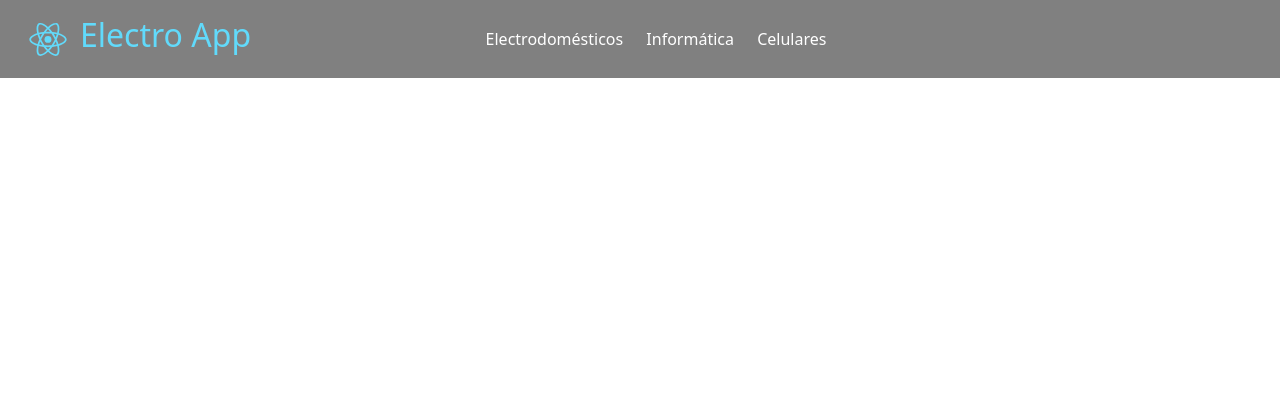
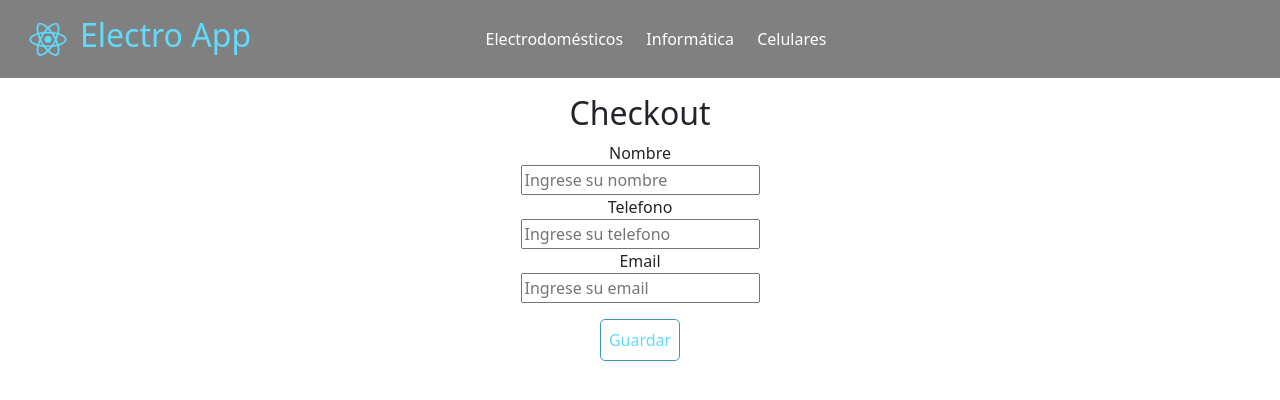
Before and after one commit to NachoJ12/ecommerce-app, a React (Create React App) app: page /checkout in a window 1280 px wide. Shown: the top 400 px of the page. Built offline with nearby package versions, Linux system fonts and the light colour scheme.

Commit message:
I created Checkout and OrderForm component with Firestore connection for save orders. Fixed 'terminar mi compra' button in Cart component

```diff
--- a/src/App.js
+++ b/src/App.js
@@ -5,6 +5,7 @@ import NavBar from './components/NavBar/NavBar';
 import { BrowserRouter, Route, Routes } from 'react-router-dom';
 import CartContextProvider from './context/CartContext';
 import Cart from './components/Cart/Cart';
+import { Checkout } from './components/Checkout/Checkout';
 
 function App() {
   return (
@@ -23,6 +24,7 @@ function App() {
               element={<ItemListContainer />}
             />
             <Route path="/cart" element={<Cart />} />
+            <Route path="/checkout" element={<Checkout />} />
           </Routes>
         </CartContextProvider>
       </BrowserRouter>
--- a/src/components/Cart/Cart.js
+++ b/src/components/Cart/Cart.js
@@ -58,7 +58,9 @@ const Cart = () => {
           <div>
             <p>Subtotal: ${resultContext.totalPrice}</p>
             <p>Total: ${resultContext.totalPrice}</p>
-            <button className={style.btnInCart}>Iniciar compra</button>
+            <Link to="/checkout">
+              <button className={style.btnInCart}>Iniciar compra</button>
+            </Link>
           </div>
         </div>
       )}
--- /dev/null
+++ b/src/components/Checkout/Checkout.jsx
@@ -0,0 +1,75 @@
+import React, { useState } from 'react';
+import { db } from '../../config/firebase';
+import { collection, addDoc, serverTimestamp } from 'firebase/firestore';
+import OrderForm from '../Form/OrderForm';
+import { useContext } from 'react';
+import { cartContext } from '../../context/CartContext';
+
+export const Checkout = () => {
+  const [userData, setUserData] = useState({
+    name: '',
+    phone: '',
+    email: '',
+  });
+  const [orderId, setOrderId] = useState('');
+
+  const resultContext = useContext(cartContext);
+
+  let cartCheckout = [];
+  resultContext.carrito.forEach((element) => {
+    cartCheckout.push({
+      id: element.id,
+      title: element.title,
+      price: element.price,
+      quantity: element.quantity,
+    });
+  });
+  console.log(cartCheckout);
+
+  const handleChange = (e) => {
+    const { name, value } = e.target;
+    setUserData({ ...userData, [name]: value });
+  };
+
+  const handleSubmit = (e) => {
+    e.preventDefault();
+
+    const orderData = {
+      buyer: {
+        name: userData.name,
+        phone: userData.phone,
+        email: userData.email,
+      },
+      items: cartCheckout,
+      total: resultContext.totalPrice,
+      date: serverTimestamp(),
+    };
+
+    const collectionOrders = collection(db, 'orders');
+    addDoc(collectionOrders, orderData)
+      .then((response) => {
+        setOrderId(response.id);
+        resultContext.clear();
+      })
+      .catch((error) => {
+        console.log(error);
+      });
+  };
+
+  return (
+    <>
+      {orderId !== '' ? (
+        <h1>Gracias por tu compra, tu número de envío es: {orderId}</h1>
+      ) : (
+        <>
+          <h2>Checkout</h2>
+          <OrderForm
+            handleChange={handleChange}
+            userData={userData}
+            handleSubmit={handleSubmit}
+          />
+        </>
+      )}
+    </>
+  );
+};
--- /dev/null
+++ b/src/components/Form/OrderForm.jsx
@@ -0,0 +1,48 @@
+import React from 'react';
+import style from './OrderForm.module.css';
+
+const OrderForm = ({ handleChange, userData, handleSubmit, handleBuy }) => {
+  return (
+    <form onSubmit={handleSubmit}>
+      <div>
+        <label>Nombre</label>
+        <br />
+        <input
+          type="text"
+          placeholder="Ingrese su nombre"
+          name="name"
+          onChange={handleChange}
+          value={userData.name}
+          required
+        ></input>
+      </div>
+      <div>
+        <label>Telefono</label>
+        <br />
+        <input
+          type="number"
+          placeholder="Ingrese su telefono"
+          name="phone"
+          onChange={handleChange}
+          value={userData.phone}
+          required
+        ></input>
+      </div>
+      <div>
+        <label>Email</label>
+        <br />
+        <input
+          type="email"
+          placeholder="Ingrese su email"
+          name="email"
+          onChange={handleChange}
+          value={userData.email}
+          required
+        ></input>
+      </div>
+      <button className={style.saveBtn}>Guardar</button>
+    </form>
+  );
+};
+
+export default OrderForm;
--- /dev/null
+++ b/src/components/Form/OrderForm.module.css
@@ -0,0 +1,19 @@
+.saveBtn {
+  padding: 0.5rem;
+  border: 1px solid #389bb6;
+  border-radius: 5px;
+  margin-top: 1rem;
+  transition: color ease 500ms;
+  transition: background-color ease 500ms;
+}
+
+.saveBtn:hover {
+  background-color: dodgerblue;
+  color: #ffffff;
+  transition: color ease 1000ms;
+  transition: background-color ease 1000ms;
+}
+
+.saveBtn:active {
+  box-shadow: 0 0.1rem 0.8rem rgb(67, 118, 167);
+}
--- a/src/components/ItemDetail/ItemDetail.js
+++ b/src/components/ItemDetail/ItemDetail.js
@@ -35,6 +35,7 @@ const ItemDetail = ({ id, title, description, pictureUrl, price, stock }) => {
             {amount < 1 ? (
               <ItemCount stock={stock} initial={1} onAdd={onAdd} />
             ) : (
+              <div>
                 <Link to="/cart">
                   <button
                     onClick={agregarAlCarrito}
@@ -43,6 +44,7 @@ const ItemDetail = ({ id, title, description, pictureUrl, price, stock }) => {
                     Terminar mi compra
                   </button>
                 </Link>
+              </div>
             )}
           </>
         ) : (
```
Lines whose indentation alone changed are shown as unchanged.
